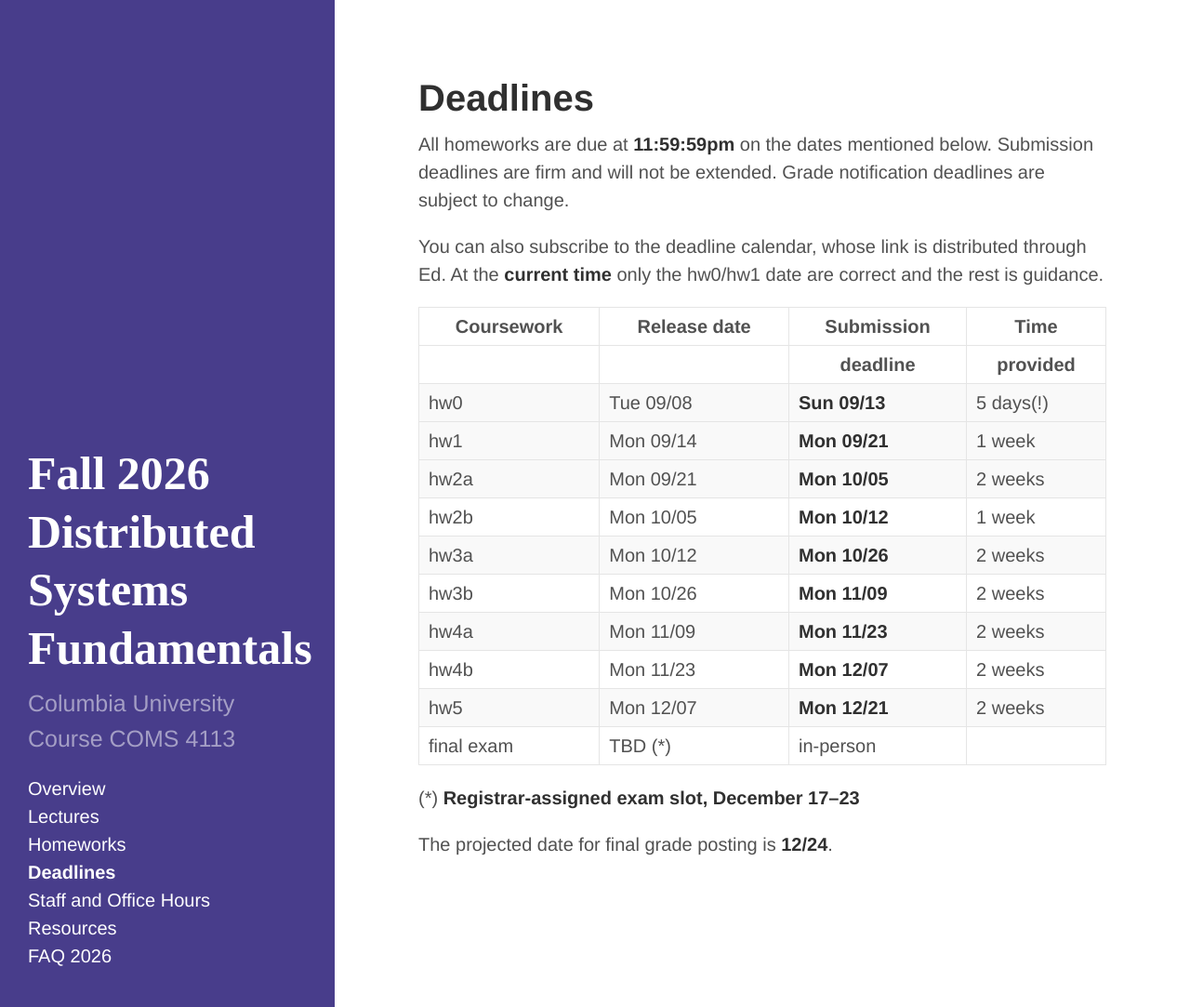
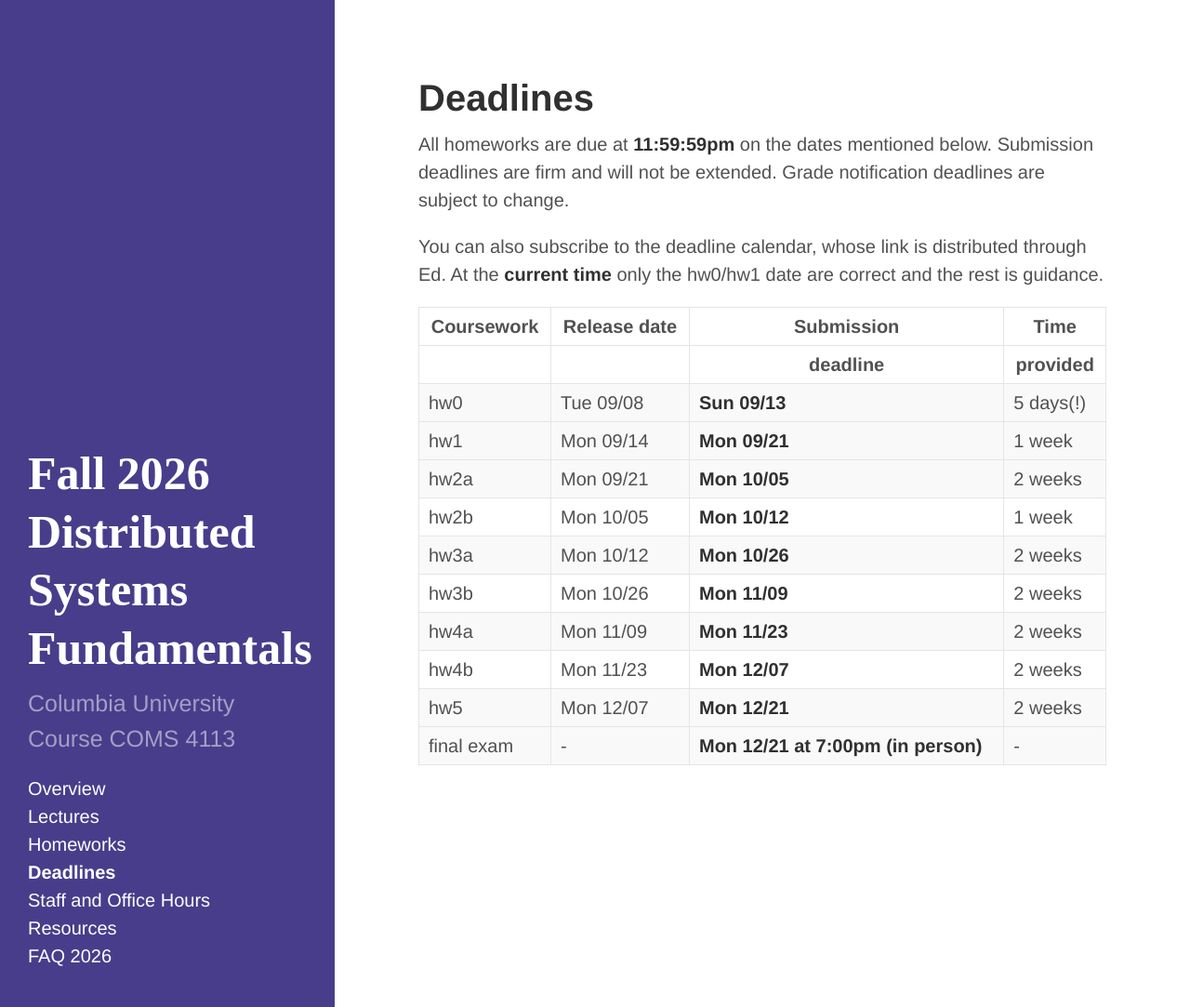
Before and after one commit to frankeh/cu-ds1-2026-fall, a Jekyll site: the page built from 03-deadlines.md, in a window 1280 px wide and 1083 px high. Shown: the whole window at 93% size. Built offline with Jekyll 4.4.1, drawn with Linux system fonts in a browser that asks for light colours.

Commit message:
Add deadline for final exam

```diff
--- a/03-deadlines.md
+++ b/03-deadlines.md
@@ -28,9 +28,6 @@ At the **current time** only the hw0/hw1 date are correct and the rest is guidan
 | hw4b       |    Mon 11/23 |  **Mon 12/07** |   2 weeks |
 | ---------- | ------------ | -------------- | --------- |
 | hw5        |    Mon 12/07 |  **Mon 12/21** |   2 weeks |
-| final exam |     TBD (\*)  |   in-person    |           |
 | ---------- | ------------ | -------------- | --------- |
-
-(\*)  **Registrar-assigned exam slot, December 17–23**
-
-The projected date for final grade posting is **12/24**.
+| final exam |            - | **Mon 12/21 at 7:00pm (in person)** |         - |
+| ---------- | ------------ | -------------- | --------- |
```
